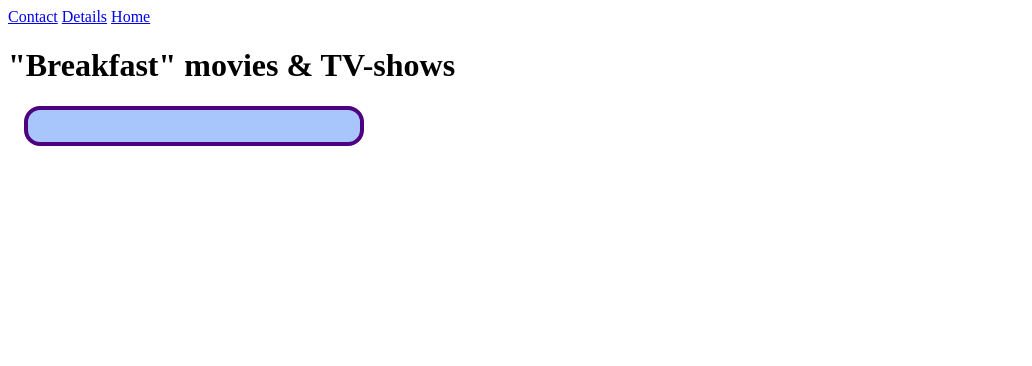
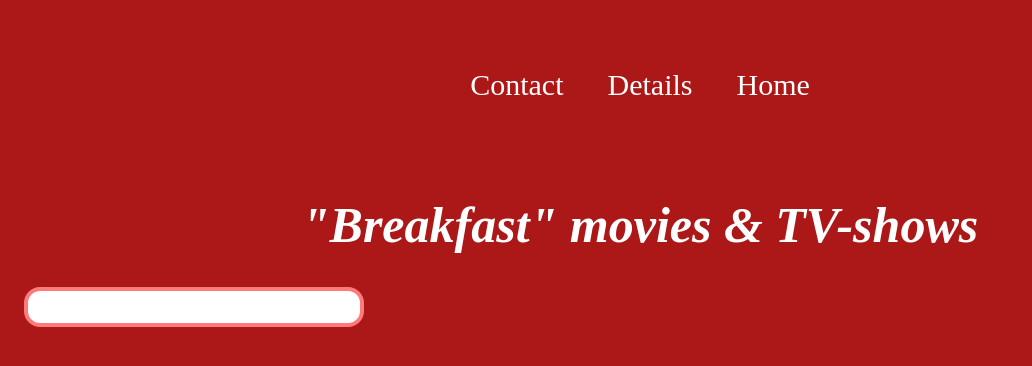
Before and after one commit to KineOnes/JavaScript1_ca, a plain HTML site: page details.html in a window 1280 px wide. Shown: the whole page, without its empty margins (0-1032 px from the left). Drawn offline with Linux system fonts and the light colour scheme; no server answers.

Commit message:
changed color palette, added border and aligned text etc. Resized images.

```diff
--- a/details.html
+++ b/details.html
@@ -6,6 +6,8 @@
     <meta name="viewport" content="width=device-width, initial-scale=1.0">
     <title>Movies & TV-shows</title>
     <link href="style.css/details.css" rel="stylesheet">
+    <link href="style.css/index.css" rel="stylesheet">
+
 
 
 </head>
--- a/style.css/contact.css
+++ b/style.css/contact.css
@@ -1,16 +1,19 @@
-main {
-width: 500px;
+body {
+    width: 500px;
 }
 
 .form {
     flex: 1;
+    text-align: center;
 }
 
 .form_box {
     display: grid;
     text-align: center;
-    background: #9e48b9;
+    background: #ffffff;
     margin-bottom: 30px;
+    border: 4px solid rgb(255, 122, 122);
+    border-radius: 1rem;
 }
 
 .flex-gap {
--- a/style.css/details.css
+++ b/style.css/details.css
@@ -2,7 +2,12 @@
     margin: 1rem;
     padding: 1rem;
     max-width: 300px;
-    background: rgb(168, 198, 252);
-    border: 4px solid rgb(77, 0, 128);
+    background: rgb(255, 255, 255);
+    border: 4px solid rgb(255, 122, 122);
     border-radius: 1rem;
 }
+
+img {
+    border-radius: 1rem;
+    max-width: 300px;
+}
--- a/style.css/index.css
+++ b/style.css/index.css
@@ -1,4 +1,22 @@
+body {
+    background-color: rgb(172, 23, 23);
+    text-align: center;
+}
+
 h1 {
     font-style: italic;
-    color: darkslateblue;
+    color: rgb(255, 255, 255);
+    font-size: 50px;
 }
+
+a {
+    color: white;
+    text-decoration: none;
+    font-size: 30px;
+    padding: 20px;
+}
+
+header {
+    padding-top: 60px;
+    padding-bottom: 60px;
+}
```
Also changed, not shown: contact.html (+1 -0 lines), index.html (+2 -1 lines).
